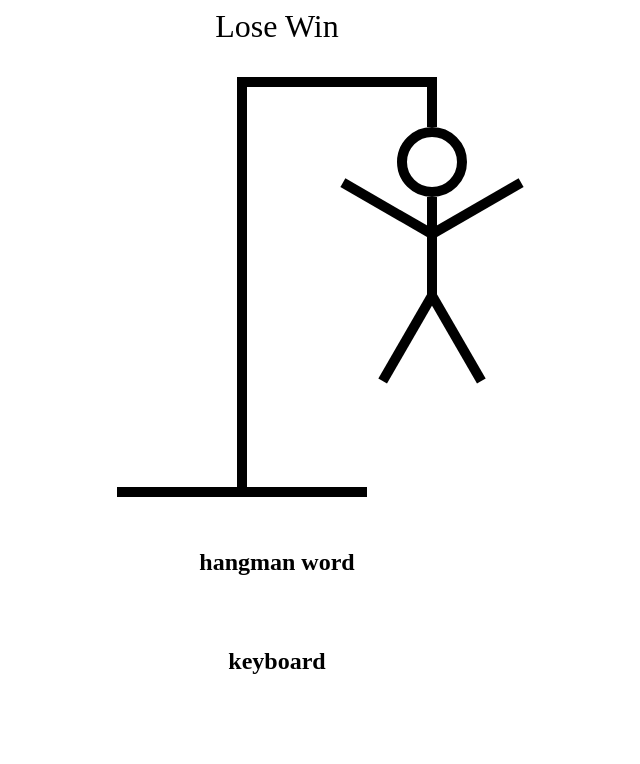
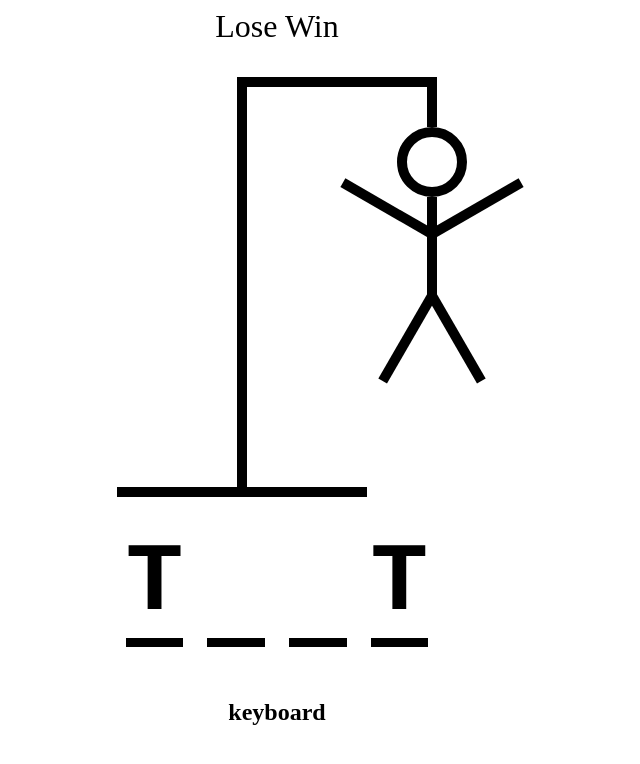
Before and after one commit to Michael-Hutchinson/hangman, a React (Vite) app: page / in a window 1280 px wide. Shown: the top 764 px of the page, without its empty margins (363-1003 px from the left). Built offline with nearby package versions, Linux system fonts and the light colour scheme.

Commit message:
feat: create hangman word function
- test current word and guessed letter
- show / hide letter visibility if guessed letter is included in current word

```diff
--- a/src/HangmanWord.tsx
+++ b/src/HangmanWord.tsx
@@ -1,7 +1,26 @@
 import React from 'react';
 
 function HangmanWord() {
-  return <h1>hangman word</h1>;
+  const currentWord = 'test';
+  const guessedLetter = ['t'];
+  return (
+    <div
+      style={{
+        display: 'flex',
+        gap: '.25em',
+        fontSize: '6rem',
+        fontWeight: 'bold',
+        textTransform: 'uppercase',
+        fontFamily: 'monospace',
+      }}
+    >
+      {currentWord.split('').map((letter, index) => (
+        <span key={letter} style={{ borderBottom: '.1em solid black' }}>
+          <span style={{ visibility: guessedLetter.includes(letter) ? 'visible' : 'hidden' }}>{letter}</span>
+        </span>
+      ))}
+    </div>
+  );
 }
 
 export default HangmanWord;
```
